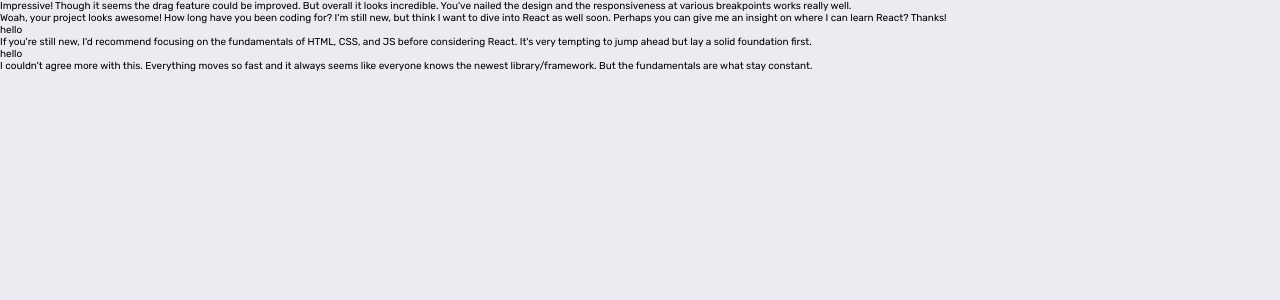
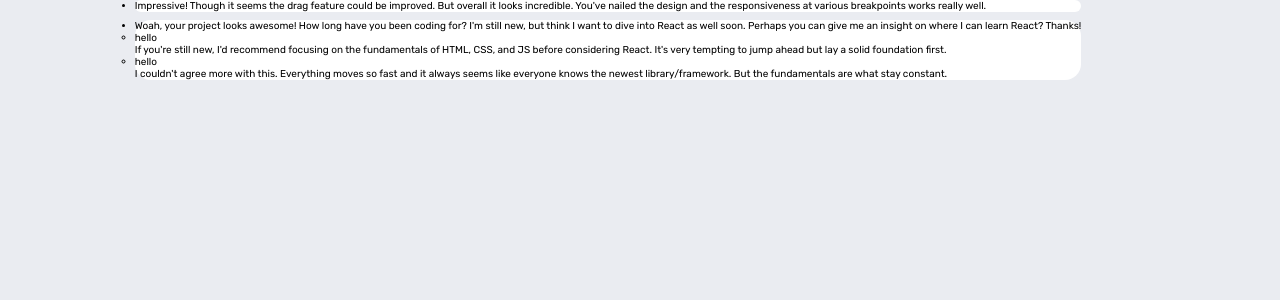
Before and after one commit to riwepo/fem-interactive-comments-section, a React (Create React App) app: page / in a window 1280 px wide. Shown: the top 300 px of the page. Built offline with nearby package versions, Linux system fonts and the light colour scheme.

Commit message:
put comment thread in a card center align column

```diff
--- a/src/App.js
+++ b/src/App.js
@@ -11,7 +11,7 @@ const dummyCommentThreads = getCommentThreads();
 
 function App() {
   return (
-    <main className="App">
+    <main className={classes.main}>
       <CommentThreadList commentThreads={dummyCommentThreads} />
     </main>
   );
--- a/src/App.module.css
+++ b/src/App.module.css
@@ -2,4 +2,5 @@
   width: 95vw;
   display: flex;
   flex-direction: column;
+  align-items: center;
 }
--- a/src/components/CommentThread.js
+++ b/src/components/CommentThread.js
@@ -1,13 +1,16 @@
 import React from "react";
 import CommentList from "./CommentList";
+import Card from "./ui/Card";
 
 function CommentThread({ commentThread }) {
   return (
     <li>
-      <p>{commentThread.content}</p>
-      {commentThread.replies && (
-        <CommentList comments={commentThread.replies} />
-      )}
+      <Card>
+        <p>{commentThread.content}</p>
+        {commentThread.replies && (
+          <CommentList comments={commentThread.replies} />
+        )}
+      </Card>
     </li>
   );
 }
--- a/src/components/CommentThreadList.module.css
+++ b/src/components/CommentThreadList.module.css
@@ -1,4 +1,5 @@
 .threadListContainer {
   display: flex;
   flex-direction: column;
+  gap: 0.5rem;
 }
```
